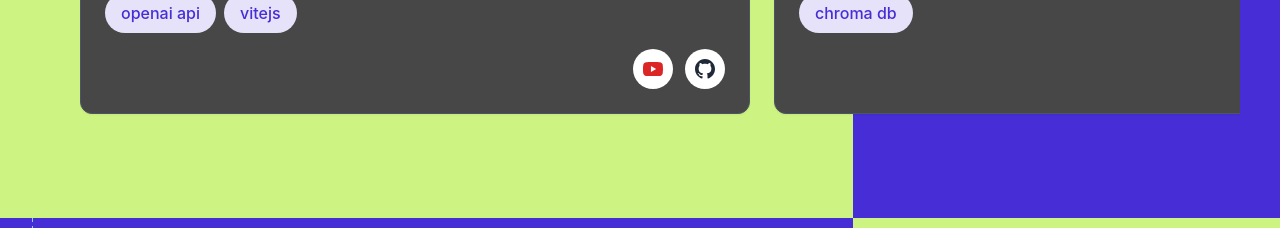
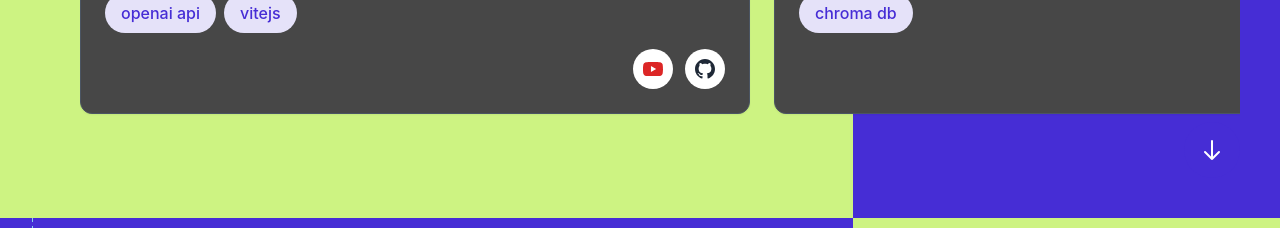
Before and after one commit to zion-pulapakura/Portfolio-Website, a React (Vite) app: page / in a window 1280 px wide. Shown: the part 1500-1728 px from the top of the page. Built offline with nearby package versions, Linux system fonts and the light colour scheme.

Commit message:
put the scrolling arrow into each section

```diff
--- a/src/App.tsx
+++ b/src/App.tsx
@@ -1,34 +1,12 @@
-import React from 'react';
-import LandingSection from './pages/LandingSection';
-import ProjectsSection from './pages/ProjectsSection';
-import AboutSection from './pages/AboutSection';
+import React from "react";
+import LandingSection from "./pages/LandingSection";
+import ProjectsSection from "./pages/ProjectsSection";
+import AboutSection from "./pages/AboutSection";
 
 const App: React.FC = () => {
-  const scrollToNext = () => {
-    const sections = ['landing', 'projects', 'about'];
-    const currentSection = sections.find((id) => {
-      const element = document.getElementById(id);
-      if (element) {
-        const rect = element.getBoundingClientRect();
-        return rect.top >= 0 && rect.top < window.innerHeight / 2;
-      }
-      return false;
-    }) || 'landing';
-
-    const currentIndex = sections.indexOf(currentSection);
-    const nextIndex = currentIndex + 1;
-
-      if (nextIndex < sections.length) {
-      const nextSection = document.getElementById(sections[nextIndex]);
-      if (nextSection) {
-        nextSection.scrollIntoView({ behavior: 'smooth', block: 'start' });
-      }
-    }
-  };
-
   return (
     <div className="w-full">
-      <LandingSection onScrollToNext={scrollToNext} />
+      <LandingSection />
       <ProjectsSection />
       <AboutSection />
     </div>
--- a/src/components/Section.tsx
+++ b/src/components/Section.tsx
@@ -1,4 +1,4 @@
-import React from "react";
+import React, { useEffect, useState } from "react";
 
 interface SectionProps {
   id: string;
@@ -13,6 +13,39 @@ const Section: React.FC<SectionProps> = ({
   className = "",
   background,
 }) => {
+  const [isLoaded, setIsLoaded] = useState(false);
+
+  const scrollToNext = () => {
+    const sections = ["landing", "projects", "about"];
+    const currentSection =
+      sections.find((sectionId) => {
+        const element = document.getElementById(sectionId);
+        if (element) {
+          const rect = element.getBoundingClientRect();
+          return rect.top >= 0 && rect.top < window.innerHeight / 2;
+        }
+        return false;
+      }) || "landing";
+
+    const currentIndex = sections.indexOf(currentSection);
+    const nextIndex = currentIndex + 1;
+
+    if (nextIndex < sections.length) {
+      const nextSection = document.getElementById(sections[nextIndex]);
+      if (nextSection) {
+        nextSection.scrollIntoView({ behavior: "smooth", block: "start" });
+      }
+    }
+  };
+
+  useEffect(() => {
+    if (id === "landing") {
+      const timer = setTimeout(() => {
+        setIsLoaded(true);
+      }, 500);
+      return () => clearTimeout(timer);
+    }
+  }, [id]);
   const getBackgroundStyle = () => {
     switch (background) {
       case "purple-green":
@@ -37,6 +70,28 @@ const Section: React.FC<SectionProps> = ({
       style={getBackgroundStyle()}
     >
       {children}
+
+      <button
+        onClick={scrollToNext}
+        className={`absolute bottom-10 right-10 w-14 h-14 rounded-full bg-purple-primary flex items-center justify-center hover:opacity-90 transition-opacity cursor-pointer z-20 ${
+          isLoaded ? "animate-bounce-dance" : ""
+        }`}
+        aria-label="Scroll to next section"
+      >
+        <svg
+          className="w-6 h-6 text-white"
+          fill="none"
+          stroke="currentColor"
+          viewBox="0 0 24 24"
+        >
+          <path
+            strokeLinecap="round"
+            strokeLinejoin="round"
+            strokeWidth={2}
+            d="M19 14l-7 7m0 0l-7-7m7 7V3"
+          />
+        </svg>
+      </button>
     </section>
   );
 };
--- a/src/pages/LandingSection.tsx
+++ b/src/pages/LandingSection.tsx
@@ -1,22 +1,9 @@
-import React, { useEffect, useState } from "react";
+import React from "react";
 import Section from "../components/Section";
 import SocialLinks from "../components/SocialLinks";
 import meImage from "../images/me.png";
 
-interface LandingSectionProps {
-  onScrollToNext: () => void;
-}
-
-const LandingSection: React.FC<LandingSectionProps> = ({ onScrollToNext }) => {
-  const [isLoaded, setIsLoaded] = useState(false);
-
-  useEffect(() => {
-    const timer = setTimeout(() => {
-      setIsLoaded(true);
-    }, 500);
-    return () => clearTimeout(timer);
-  }, []);
-
+const LandingSection: React.FC = () => {
   return (
     <Section
       id="landing"
@@ -58,28 +45,6 @@ const LandingSection: React.FC<LandingSectionProps> = ({ onScrollToNext }) => {
 
       <div className="w-1/3 relative flex items-center justify-center z-10">
         <SocialLinks animationDelay="0.3s" />
-
-        <button
-          onClick={onScrollToNext}
-          className={`absolute bottom-10 right-10 w-14 h-14 rounded-full bg-purple-primary flex items-center justify-center hover:opacity-90 transition-opacity cursor-pointer z-20 ${
-            isLoaded ? "animate-bounce-dance" : ""
-          }`}
-          aria-label="Scroll to next section"
-        >
-          <svg
-            className="w-6 h-6 text-white"
-            fill="none"
-            stroke="currentColor"
-            viewBox="0 0 24 24"
-          >
-            <path
-              strokeLinecap="round"
-              strokeLinejoin="round"
-              strokeWidth={2}
-              d="M19 14l-7 7m0 0l-7-7m7 7V3"
-            />
-          </svg>
-        </button>
       </div>
 
       <div
```
